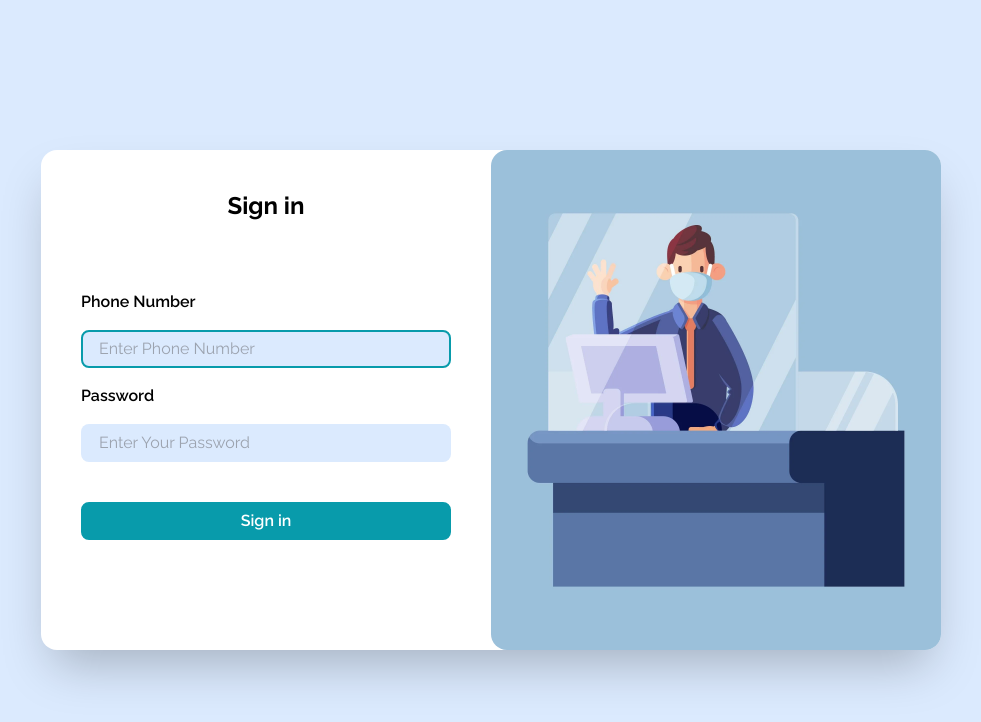
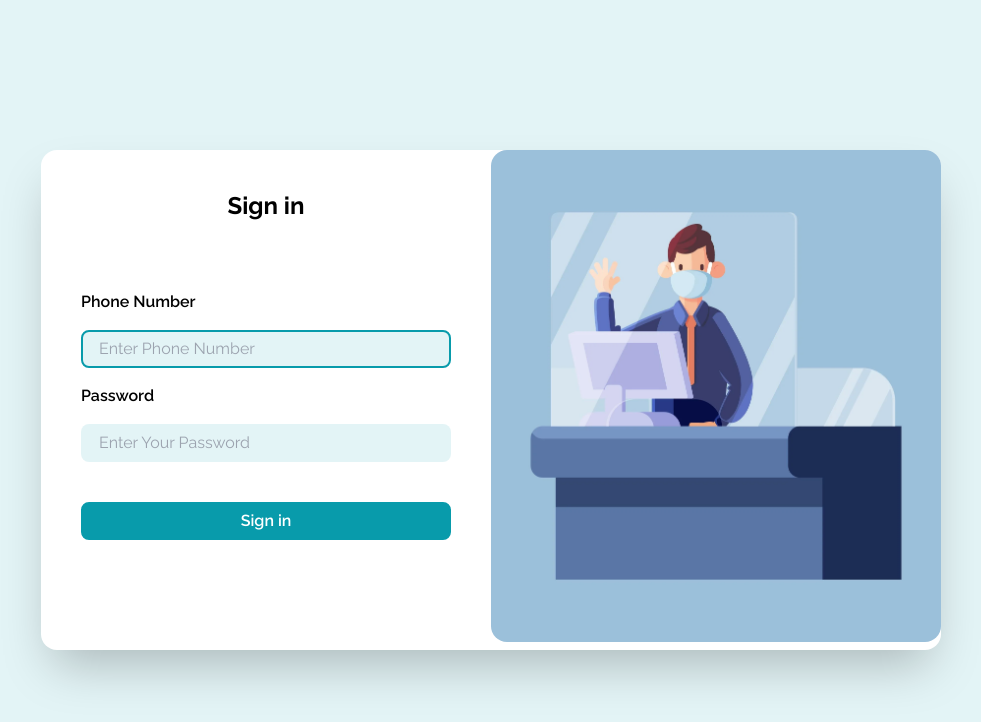
Before and after one commit to zaid123421/dental-clinic-manager, a React (Create React App) app: page / in a window 1280 px wide. Shown: the top 722 px of the page, without its empty margins (149-1130 px from the left). Built offline with nearby package versions, Linux system fonts and the light colour scheme.

Commit message:
style: edit login page colors

```diff
--- a/src/components/FormInput.js
+++ b/src/components/FormInput.js
@@ -21,7 +21,7 @@
         <input
           autoFocus={autoFocus}
           className={`
-            bg-blue-100 px-4 py-[5px] border-[2px] border-transparent outline-none rounded-lg focus:border-[#089bab]
+            px-4 py-[5px] border-[2px] border-transparent outline-none rounded-lg focus:border-[#089bab]
             ${icon ? 'pl-10' : ''}
             ${className}
           `}
--- /dev/null
+++ b/src/components/NavLink.js
@@ -0,0 +1,3 @@
+export default function () {
+
+}
--- a/src/components/PlusButton.js
+++ b/src/components/PlusButton.js
@@ -2,7 +2,7 @@
 
 export default function PlusButton ({className}) {
   return(
-    <button className={`bg-[#089bab] hover:bg-[#047986] duration-300 text-white p-3 rounded-xl absolute bottom-[15px] right-[15px] md:hidden ${className}`}>
+    <button className={`bg-[#089bab] hover:bg-[#047986] duration-300 text-white p-3 rounded-xl absolute bottom-[25px] right-[25px] md:hidden ${className}`}>
       <FiPlus className="text-lg" />
     </button>
   );
--- a/src/pages/Authentication/Login.js
+++ b/src/pages/Authentication/Login.js
@@ -18,13 +18,13 @@
   };
 
   return (
-    <div className="flex items-center justify-center h-screen bg-blue-100 md:p-5">
-      <div className="flex flex-col-reverse md:flex-row bg-white w-full h-full md:w-[900px] md:h-[500px] rounded-2xl shadow-2xl">
+    <div className="flex items-center justify-center h-screen bg-[#089bab1c] md:p-5">
+      <div className="flex flex-col-reverse md:flex-row bg-white w-full h-full md:w-[900px] md:h-[500px] rounded-2xl shadow-2xl ">
         <div className="flex-1 flex flex-col">
           <p className="mt-5 md:mt-10 mb-3 text-2xl font-bold text-center"> Sign in</p>
           <form className="p-3 md:p-10" onSubmit={() => nav("/overview")}>
             <FormInput
-              className="w-full"
+              className="w-full bg-[#089bab1c]"
               autoFocus
               name="phoneNumber"
               label="Phone Number"
@@ -33,7 +33,7 @@
               onChange={handleChange}
             />
             <FormInput
-              className="w-full"
+              className="w-full bg-[#089bab1c]"
               name="paswword"
               label="Password"
               type="password"
@@ -45,7 +45,7 @@
             </Button>
           </form>
         </div>
-        <div className="md:flex-1 flex justify-center mt-10 md:mt-0">
+        <div className="md:flex-1 flex justify-center mb-2 mt-10 md:mt-0">
           <img
             className="w-[100px] h-[100px] md:w-full md:h-full object-cover rounded-2xl"
             src={Manager}
```
